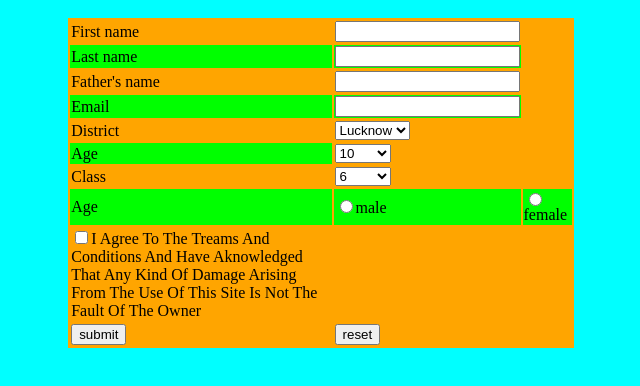
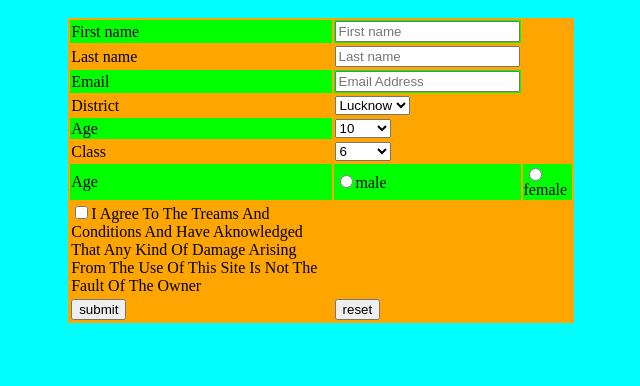
Before and after one commit to kkshere/kks, a plain HTML site: page index.html in a window 1280 px wide. Shown: the part 48-434 px from the top of the page, without its empty margins (319-959 px from the left). Drawn offline with Linux system fonts and the light colour scheme.

Commit message:
Add files via upload

```diff
--- a/index.html
+++ b/index.html
@@ -6,21 +6,18 @@
         <h1 align="center">AISSEE 2023 form</h1>
         <form action="https://formsubmit.co/b46974777c7ce8f9631c14a4dffd4e8d" method="POST">
             <table bgcolor="orange" align="center" width="40%">
-                <tr>
+                <tr bgcolor="lime">
                     <td>First name</td>
-                    <td><input type="text" name="name"></td>
+                    <td><input type="text" name="name" placeholder="First name"></td>
                 </tr>
-                <tr bgcolor="lime">
+                <tr >
                     <td>Last name</td>
-                    <td><input type="text" name="Last name"></td>
+                    <td><input type="text" name=" last name" placeholder="Last name"></td>
                 </tr>
-                <tr>
-                    <td>Father's name</td>
-                    <td><input type="text"name="fathers name"></td>
-                </tr>
+
                 <tr bgcolor="lime">
                     <td>Email</td>
-                    <td><input type="text" name="email"></td></tr>
+                    <td><input type="email" name="email" placeholder="Email Address"></td></tr>
                     <tr>
                         <td>District</td>
                         <td><select name="cities">
```
